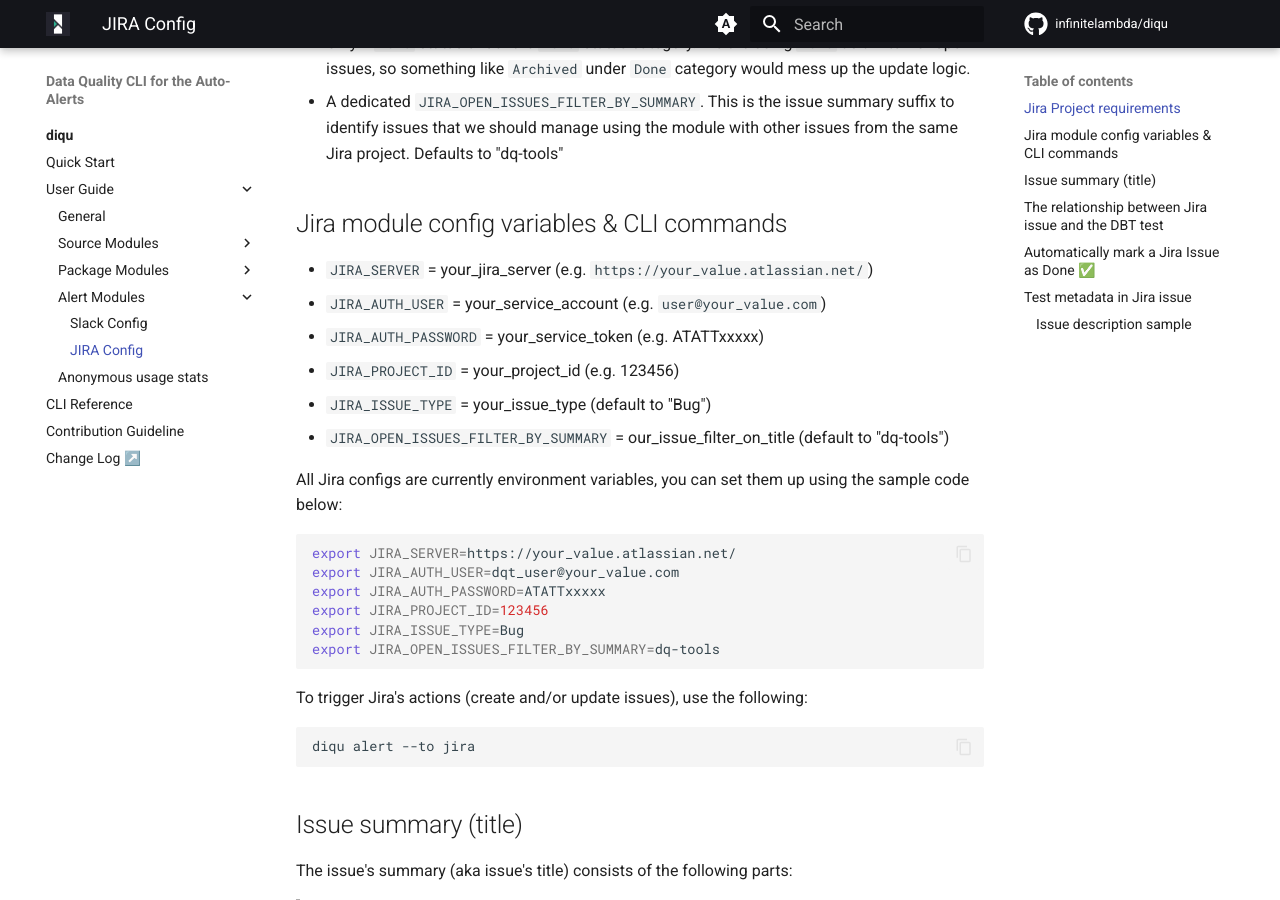
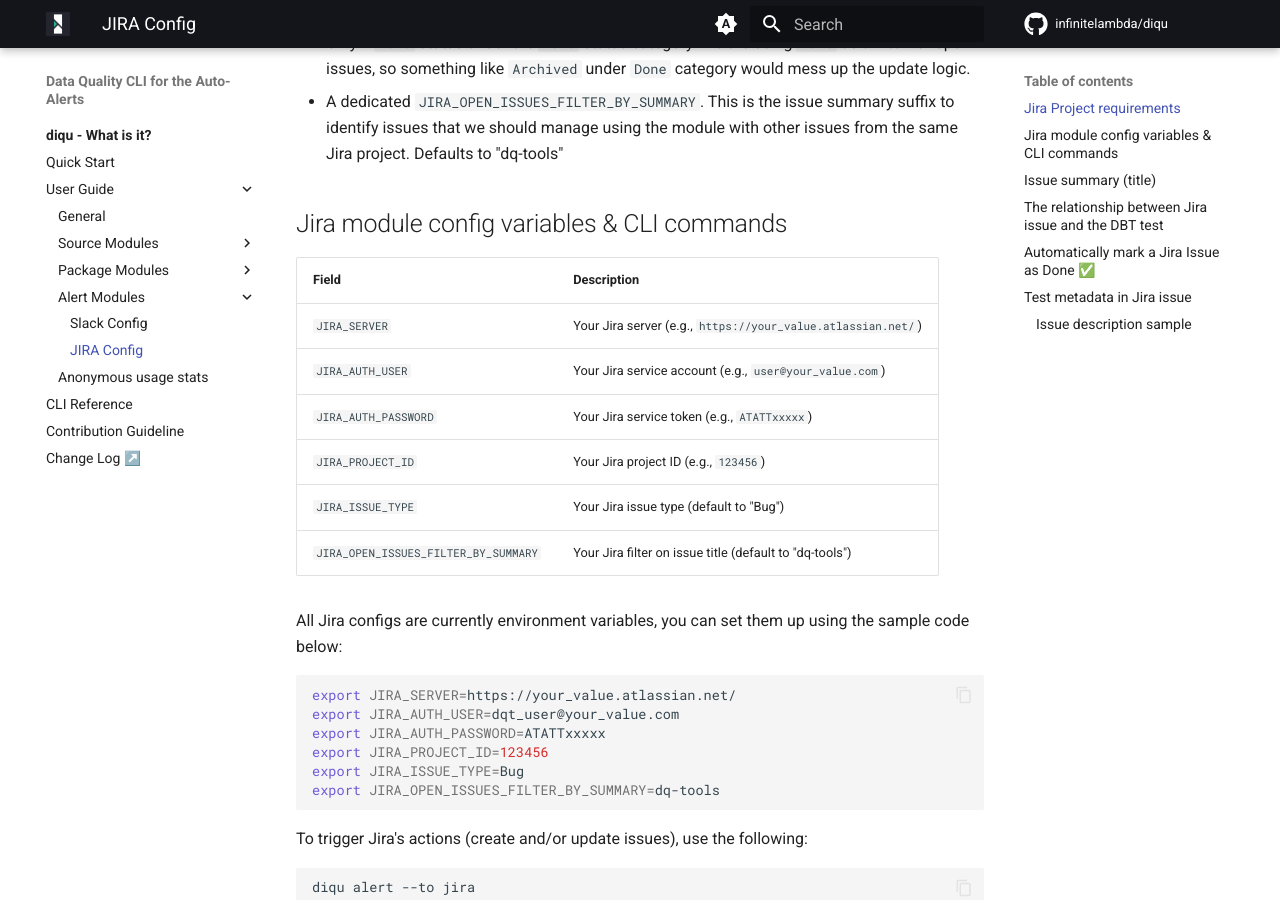
Before and after one commit to infinitelambda/diqu, an MkDocs documentation site: the page built from docs/nav/guide/config/alerts/jira.md, in a window 1280 px wide and 900 px high, scrolled down 426 px. Built offline with MkDocs 1.6.1 and Material for MkDocs 9.7.7, drawn with Linux system fonts in a browser that asks for light colours; comment, search, counter and statistics services are not loaded; the version menu is left out.

Commit message:
docs: makeup 2

```diff
--- a/docs/nav/guide/config/alerts/jira.md
+++ b/docs/nav/guide/config/alerts/jira.md
@@ -13,12 +13,14 @@
 
 ## Jira module config variables & CLI commands
 
-- `JIRA_SERVER` = your_jira_server (e.g. `https://your_value.atlassian.net/`)
-- `JIRA_AUTH_USER` = your_service_account (e.g. `user@your_value.com`)
-- `JIRA_AUTH_PASSWORD` = your_service_token (e.g. ATATTxxxxx)
-- `JIRA_PROJECT_ID` = your_project_id (e.g. 123456)
-- `JIRA_ISSUE_TYPE` = your_issue_type (default to "Bug")
-- `JIRA_OPEN_ISSUES_FILTER_BY_SUMMARY` = our_issue_filter_on_title (default to "dq-tools")
+| Field                                | Description                                                                      |
+|--------------------------------------|----------------------------------------------------------------------------------|
+| `JIRA_SERVER`                        | Your Jira server (e.g., `https://your_value.atlassian.net/`)                     |
+| `JIRA_AUTH_USER`                     | Your Jira service account (e.g., `user@your_value.com`)                          |
+| `JIRA_AUTH_PASSWORD`                 | Your Jira service token (e.g., `ATATTxxxxx`)                                     |
+| `JIRA_PROJECT_ID`                    | Your Jira project ID (e.g., `123456`)                                            |
+| `JIRA_ISSUE_TYPE`                    | Your Jira issue type (default to "Bug")                                          |
+| `JIRA_OPEN_ISSUES_FILTER_BY_SUMMARY` | Your Jira filter on issue title (default to "dq-tools")                          |
 
 All Jira configs are currently environment variables, you can set them up using the sample code below:
 
--- a/mkdocs.yml
+++ b/mkdocs.yml
@@ -10,7 +10,7 @@
 copyright: Copyright &copy; 2023 Infinite Lambda
 
 nav:
-  - diqu:
+  - diqu - What is it?:
     - What is it?: index.md
     - Quick Start: nav/guide/quick_start.md
     - User Guide:
```
Also changed, not shown: other parts of docs/nav/guide/config/alerts/jira.md (+1 -1 lines), README.md (+1 -1 lines), docs/index.md (+17 -12 lines), docs/nav/guide/config/alerts/slack.md (+5 -5 lines), docs/nav/guide/config/packages/dq-tools.md (+1 -1 lines), docs/nav/guide/quick_start.md (+3 -5 lines).
